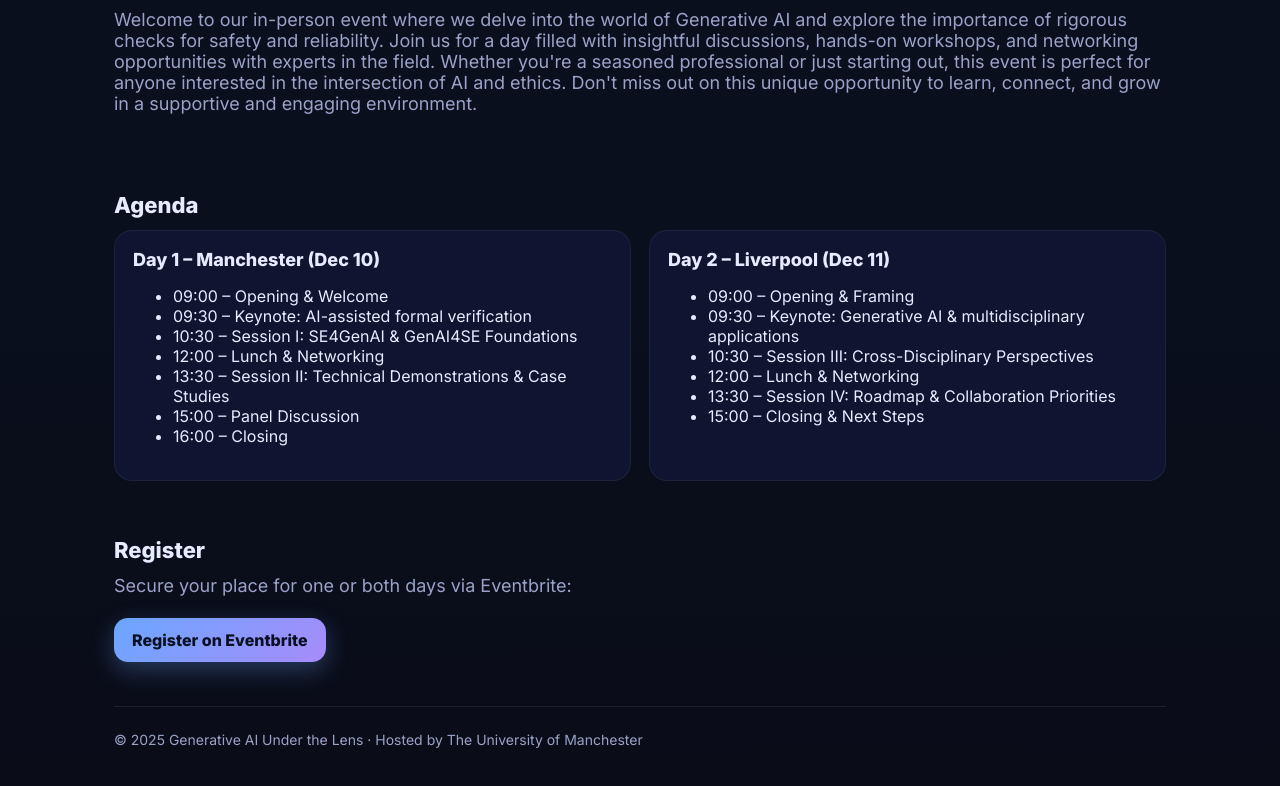
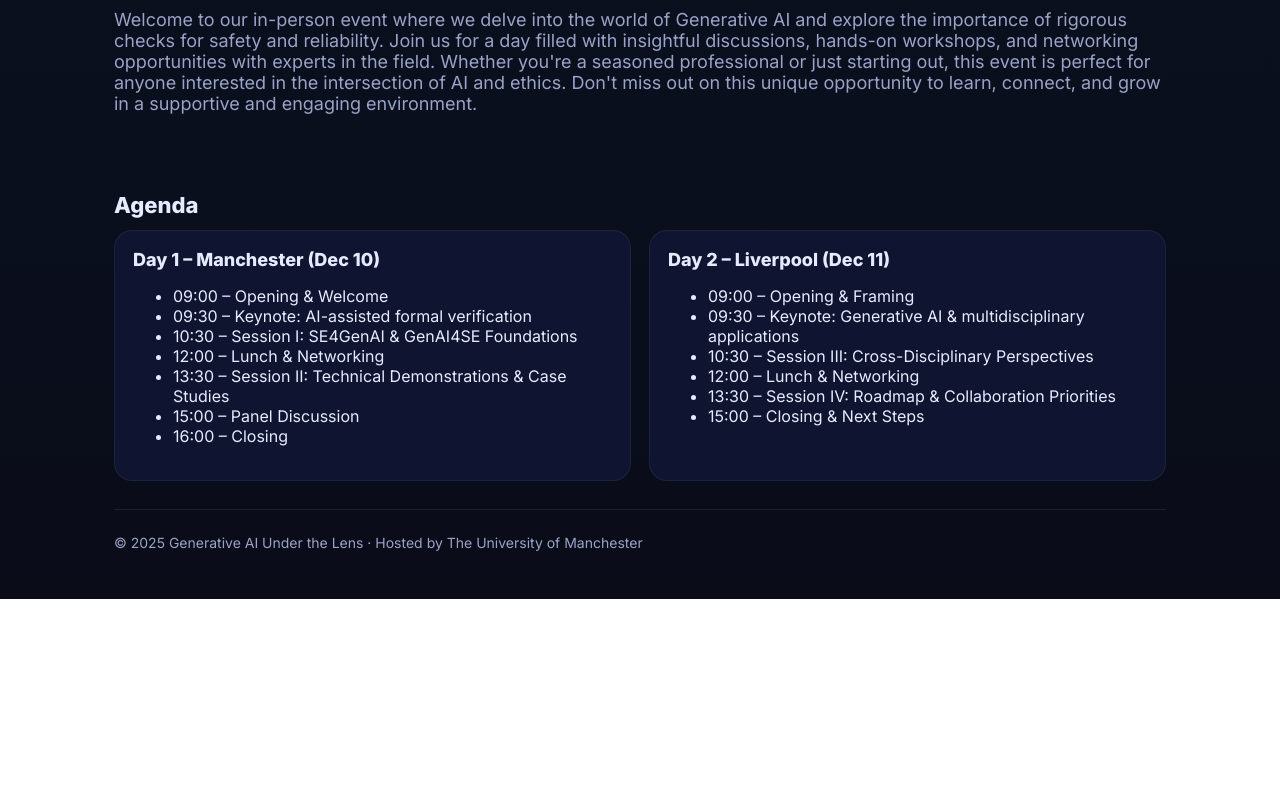
Before and after one commit to pierredantas/RMT_for_Denoising_Large-Scale_Neural_Network_Weights, a plain HTML site: page index.html in a window 1280 px wide. Shown: the part 438-1224 px from the top of the page. After the commit the page ends 1037 px from the top, so only its background shows below. Drawn offline with Linux system fonts and the light colour scheme.

Commit message:
Update index.html

```diff
--- a/index.html
+++ b/index.html
@@ -95,14 +95,6 @@
       </div>
     </section>
 
-    <section id="eventos">
-      <h2 class="section-title">Register</h2>
-      <p class="lead">Secure your place for one or both days via Eventbrite:</p>
-      <p>
-        <a class="btn" href="https://www.eventbrite.com/cc/ai-safety-and-reliability-4683233" target="_blank" rel="noopener">Register on Eventbrite</a>
-      </p>
-    </section>
-
     <footer>
       <div>© <span id="year"></span> Generative AI Under the Lens · Hosted by The University of Manchester</div>
     </footer>
```
